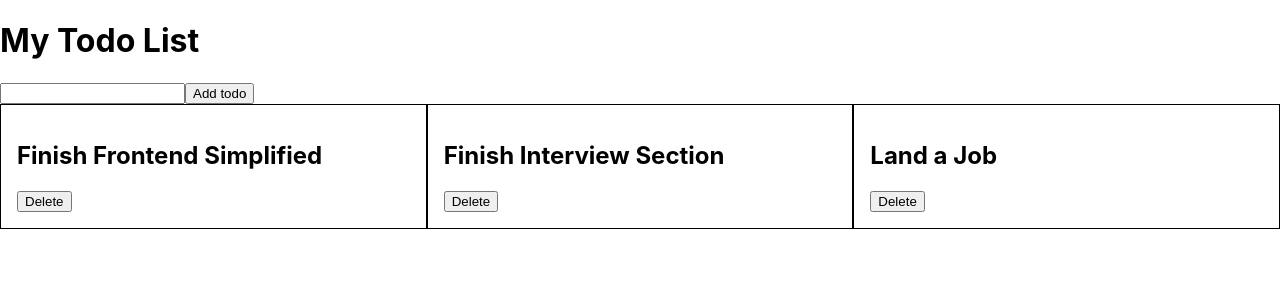
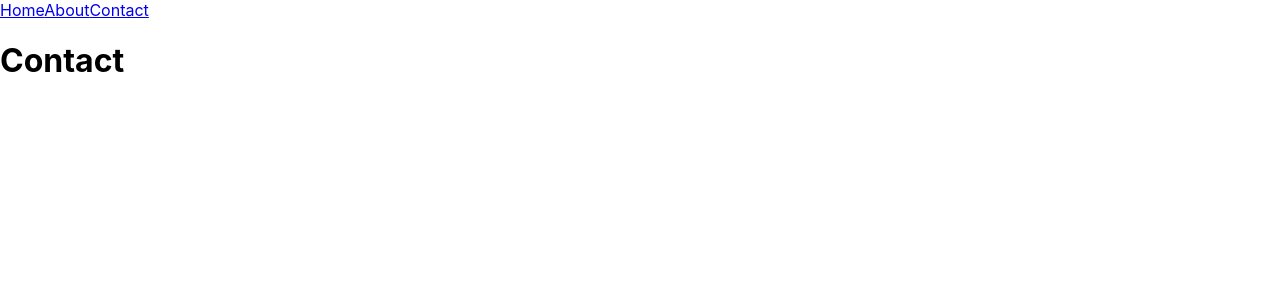
Before and after one commit to sbulatao/react-crash-course, a React (Create React App) app: page /contact in a window 1280 px wide. Shown: the top 300 px of the page. Built offline with nearby package versions, Linux system fonts and the light colour scheme.

Commit message:
React Routing part 1

```diff
--- a/package.json
+++ b/package.json
@@ -9,6 +9,7 @@
     "@testing-library/user-event": "^13.5.0",
     "react": "^19.2.4",
     "react-dom": "^19.2.4",
+    "react-router-dom": "^6.3.0",
     "react-scripts": "5.0.1",
     "web-vitals": "^2.1.4"
   },
--- a/src/App.jsx
+++ b/src/App.jsx
@@ -1,68 +1,102 @@
-import logo from './logo.svg';
-import './App.css';
-import Todo from './components/Todo.jsx' // for Todo.jsx
-import Title from './components/Title.jsx'; // for Title.jsx
-import Modal from './components/Modal.jsx'; // for Modal.jsx
-import Counter from './components/Counter.jsx'; // for Counter.jsx
+import "./App.css";
+import { BrowserRouter as Router, Routes, Route, Link } from "react-router-dom";
+import Home from './pages/Home.jsx';
+import About from "./pages/About.jsx";
+import Contact from "./pages/Contact.jsx";
 
-import React, { useState, useEffect, use } from 'react';
+function App() {
+  return(
+    <div>
+      <Router>
+        <nav>
+          {/* Quick Navigations */}
+          <Link to="/">Home</Link>
+          <Link to="/about">About</Link>
+          <Link to="/contact">Contact</Link>
+          {/* <a href="/">Home</a> */}
+          {/* <a href="/About">About</a> */}
+          {/* <a href="/Contact">Contact</a> */}
+        </nav>
+        <Routes>
+        <Route path="/" element={<Home />} />
+        <Route path="/about" element={<About />} />
+        <Route path="/contact" element={<Contact />} />
+        </Routes>
+      </Router>
+    </div>
+  );
+}
+
+export default App;
 
 
-function App() {
-  const [showModal, setShowModal] = useState(false)
+////////////////////////////////////////////////////////////////////////////
 
-  function onTodoDelete(){
-    setShowModal(true)
-    // console.log('onTodoDelete()')
-  }
+// import logo from './logo.svg';
+// import './App.css';
+// import Todo from './components/Todo.jsx' // for Todo.jsx
+// import Title from './components/Title.jsx'; // for Title.jsx
+// import Modal from './components/Modal.jsx'; // for Modal.jsx
+// import Counter from './components/Counter.jsx'; // for Counter.jsx
 
-  function modalCancel(){
-    setShowModal(false)
-    console.log('modalCancel()')
-  }
-
-  function modalConfirm(){
-    setShowModal(false)
-    console.log('modalConfirm()')
-  }
-
-  useEffect(() => {
-    console.log('ONLY on mount')
-  }, [])
-
-  useEffect(() => {
-    console.log('on mount AND on ${showModal} change')
-    // setShowModal(!showModal) // inf loop might break.... glitchy
-  }, [showModal])
-
-  useEffect(() => {
-    console.log('EVERY render')
-  })
-
-  return (
-    <div>
-      <Title />
-      <div>
-        <input type="text" onChange={(event) => {
-          console.log(event.target.value)
-        }} />
-        <button onClick={() => setShowModal(true)}>Add todo</button>
-      </div>
-      <div className='todo__wrapper'>
-      <Todo onTodoDelete={onTodoDelete} title="Finish Frontend Simplified"/>
-      <Todo onTodoDelete={onTodoDelete} title="Finish Interview Section"/>
-      <Todo onTodoDelete={onTodoDelete} title="Land a Job"/>
-      </div>
-      {showModal && (
-        <Modal
-          modalCancel={modalCancel}
-          modalConfirm={modalConfirm}
-          title="Confirm Delete?"/>
-      )}
-    </div>
-  );
+// import React, { useState, useEffect, use } from 'react';
 
 
+// function App() {
+//   const [showModal, setShowModal] = useState(false)
+
+//   function onTodoDelete(){
+//     setShowModal(true)
+//     // console.log('onTodoDelete()')
+//   }
+
+//   function modalCancel(){
+//     setShowModal(false)
+//     console.log('modalCancel()')
+//   }
+
+//   function modalConfirm(){
+//     setShowModal(false)
+//     console.log('modalConfirm()')
+//   }
+
+//   useEffect(() => {
+//     console.log('ONLY on mount')
+//   }, [])
+
+//   useEffect(() => {
+//     console.log('on mount AND on ${showModal} change')
+//     // setShowModal(!showModal) // inf loop might break.... glitchy
+//   }, [showModal])
+
+//   useEffect(() => {
+//     console.log('EVERY render')
+//   })
+
+//   return (
+//     <div>
+//       <Title />
+//       <div>
+//         <input type="text" onChange={(event) => {
+//           console.log(event.target.value)
+//         }} />
+//         <button onClick={() => setShowModal(true)}>Add todo</button>
+//       </div>
+//       <div className='todo__wrapper'>
+//       <Todo onTodoDelete={onTodoDelete} title="Finish Frontend Simplified"/>
+//       <Todo onTodoDelete={onTodoDelete} title="Finish Interview Section"/>
+//       <Todo onTodoDelete={onTodoDelete} title="Land a Job"/>
+//       </div>
+//       {showModal && (
+//         <Modal
+//           modalCancel={modalCancel}
+//           modalConfirm={modalConfirm}
+//           title="Confirm Delete?"/>
+//       )}
+//     </div>
+//   );
+
+//////////////////////////////////////////////////////////////////////////
 
     /**
    * 1. Create a "Counter.jsx" component
@@ -112,6 +146,6 @@
   //     {showModal && <Modal title="Confirm Delete?"/>}
   //   </div>
   // );
-}
+// }
 
-export default App;
+// export default App;
--- /dev/null
+++ b/src/pages/About.jsx
@@ -0,0 +1,5 @@
+function About() {
+    return <h1>About</h1>
+}
+
+export default About
--- /dev/null
+++ b/src/pages/Contact.jsx
@@ -0,0 +1,5 @@
+function Contact() {
+    return <h1>Contact</h1>
+}
+
+export default Contact
--- /dev/null
+++ b/src/pages/Home.jsx
@@ -0,0 +1,5 @@
+function Home() {
+    return <h1>Home</h1>
+}
+
+export default Home
```
Also changed, not shown: 1 other file (tests, documents, lock files or other folders).
